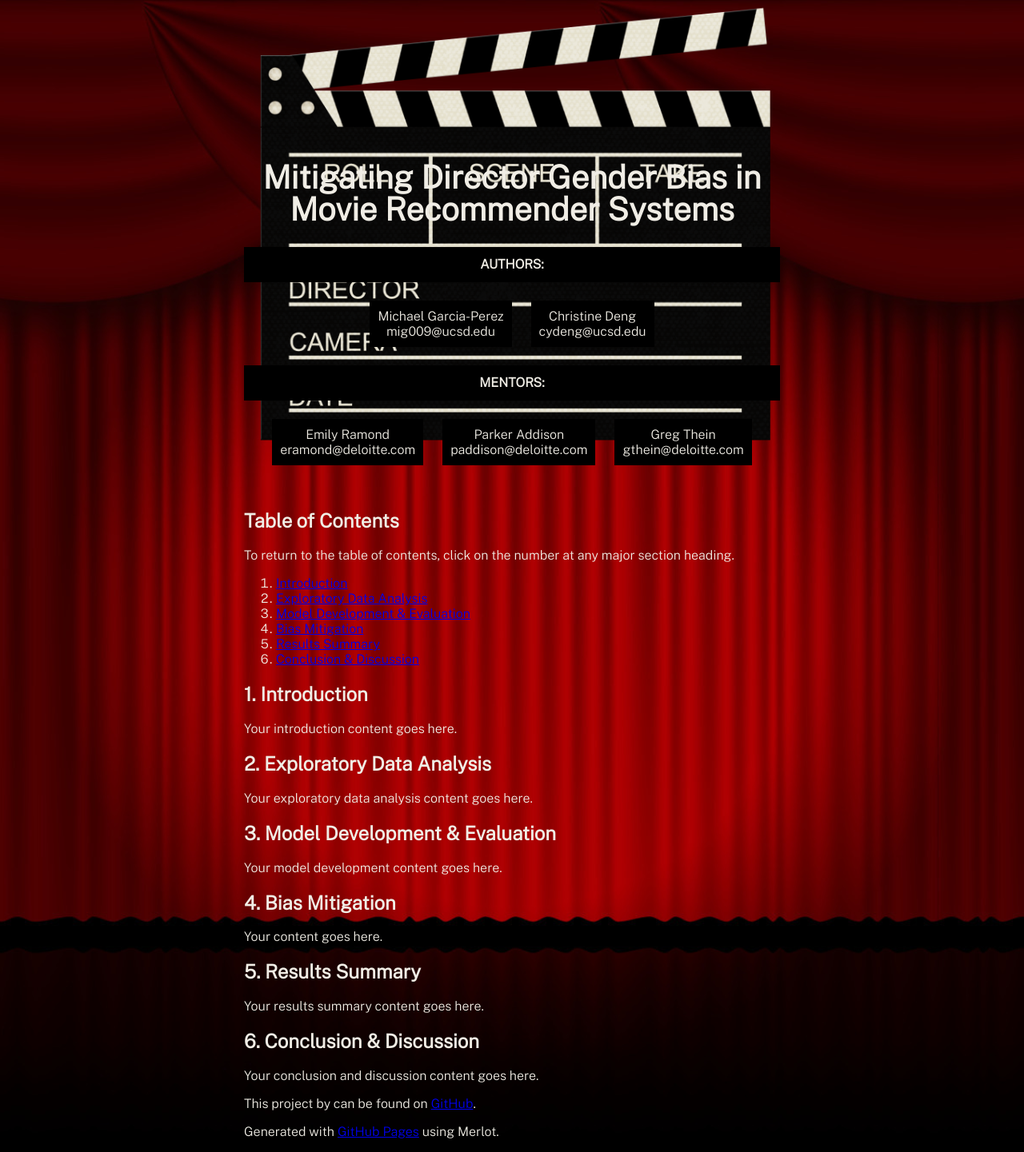
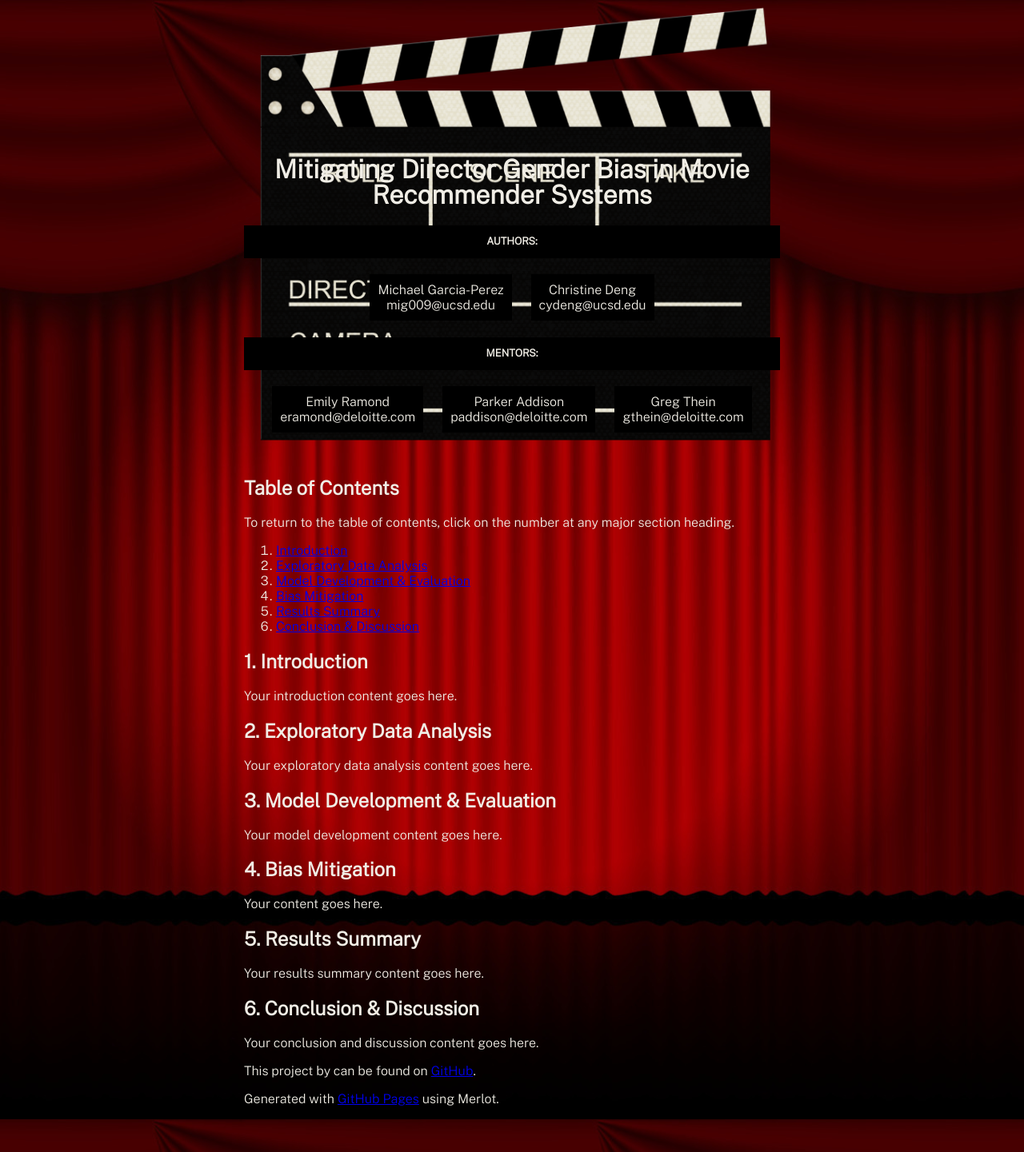
Before and after one commit to michael-garciaperez/DSC180A-Methodology-5, a Jekyll site: the page built from index.md, in a window 1280 px wide. Shown: the whole page at 80% size. Built offline with Jekyll 4.4.1, drawn with Linux system fonts in a browser that asks for light colours.

Commit message:
Update style.scss

```diff
--- a/assets/css/style.scss
+++ b/assets/css/style.scss
@@ -35,7 +35,7 @@ header {
 }
 
 header h1 {
-  font-size: 2.5em;
+  font-size: 2em; /* Adjusted font size */
   font-weight: 800;
   font-style: normal;
   color: #f0ede5; /* Adjusted color for cream */
@@ -44,7 +44,7 @@ header h1 {
 }
 
 header h2 {
-  font-size: 1em;
+  font-size: 0.8em; /* Adjusted font size */
   font-weight: 800;
   font-style: normal;
   color: #f0ede5; /* Adjusted color for cream */
@@ -57,7 +57,7 @@ header h2 {
 /* Additional styles for h2 */
 header h2 span {
   font-weight: bold;
-  font-size: 1.5em;
+  font-size: 1.3em; /* Adjusted font size */
   margin-bottom: 20px;
 }
 
```
